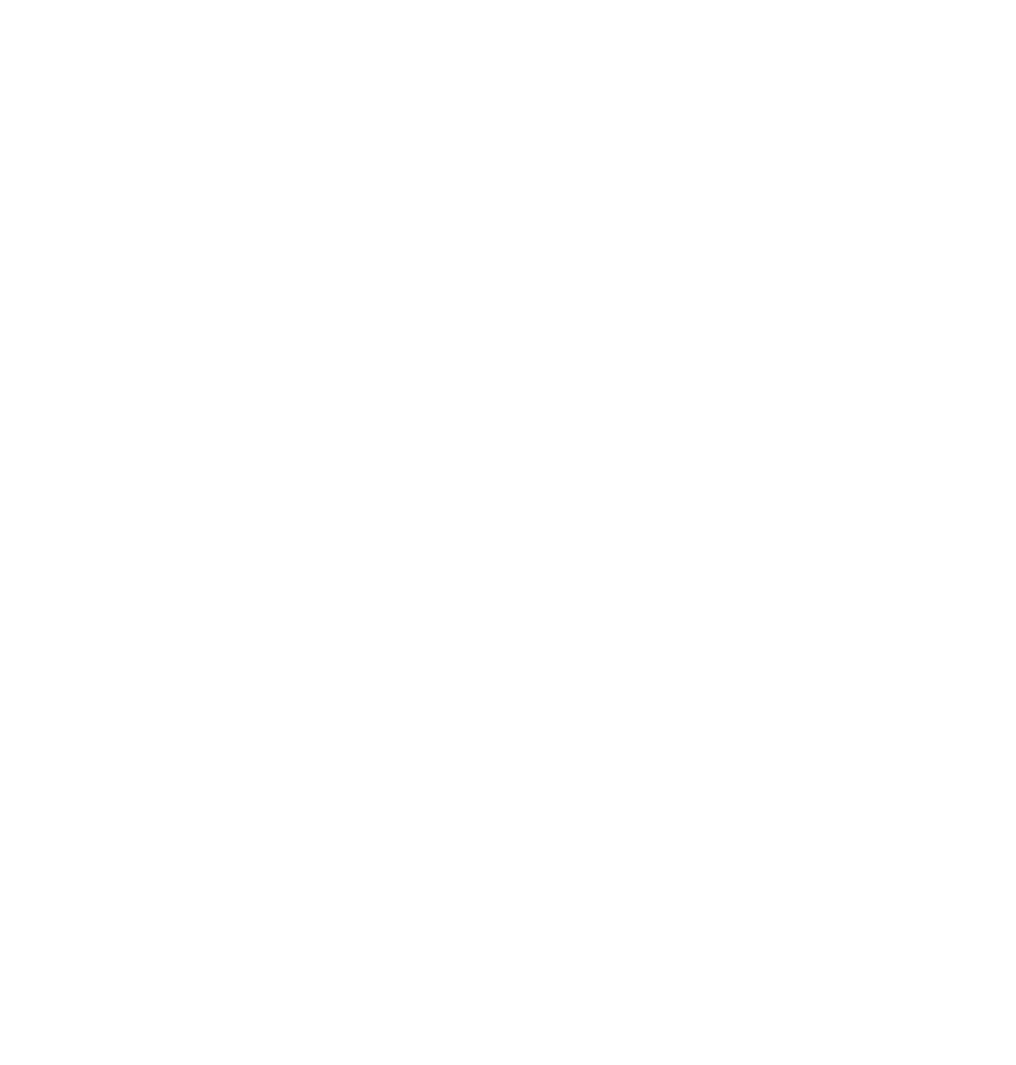
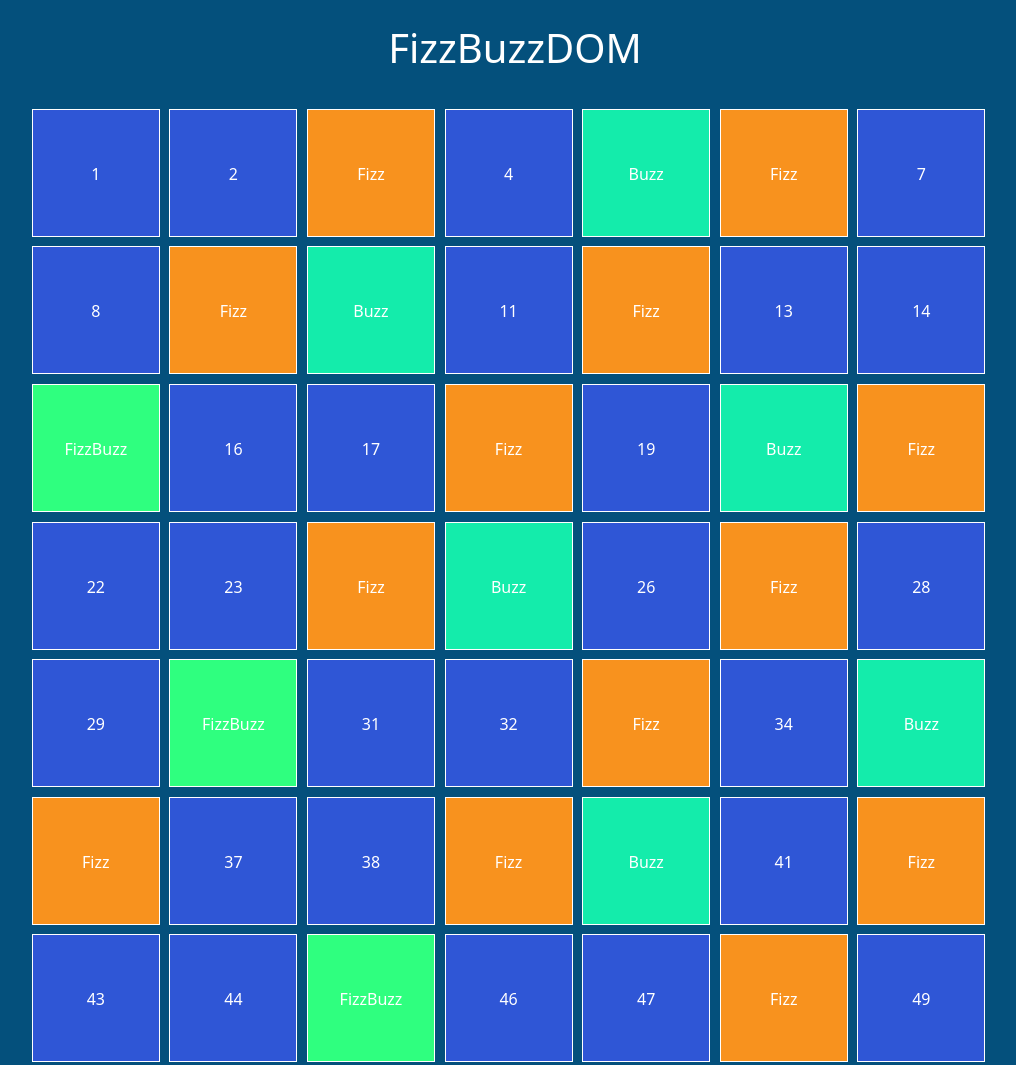
Before and after one commit to Spectrum5/js-fizzbuzz, a plain HTML site: page index.html in a window 1280 px wide. Shown: the top 1065 px of the page, without its empty margins (125-1141 px from the left). Before the commit the page ends 800 px from the top, so only its background shows below. Drawn offline with nearby package versions, Linux system fonts and the light colour scheme.

Commit message:
Esercizio completato

```diff
--- a/css/style.css
+++ b/css/style.css
@@ -0,0 +1,34 @@
+body {
+    background-color: rgb(4, 80, 124);
+    color: white;
+}
+
+.container {
+    max-width: 1000px;
+    margin: auto;
+}
+
+div {
+    width: 8rem;
+    height: 8rem;
+    text-align: center;
+    line-height: 8rem;
+    border: 1px solid ;
+    margin: 0.3rem;
+}
+
+.number-table {
+    background-color: rgb(47, 86, 214);
+}
+
+.bg-light-b {
+    background-color: rgb(20, 236, 171);
+}
+
+.bg-yellow {
+    background-color: rgb(248, 146, 30);
+}
+
+.bg-green {
+    background-color: rgb(47, 255, 127);
+}
--- a/index.html
+++ b/index.html
@@ -17,6 +17,16 @@
 
     <body>
 
+        <section class="header-title text-center text-white py-4">
+
+            <h1>FizzBuzzDOM</h1>
+
+        </section>
+
+        <section class="container d-flex flex-wrap">
+
+        </section>
+
         <!-- MY JS -->
         <script type="text/javascript" src="js/scripts.js"></script>
 
--- a/js/scripts.js
+++ b/js/scripts.js
@@ -0,0 +1,51 @@
+/*
+STEP:
+1. Sfruttando i cicli for, facciamo un conteggio da 1 a 100
+2. Per ogni numero:
+- Controllo se è un multiplo di 3 OPPURE
+-- Se è un multiplo di 3, stampo in console Fizz
+
+- Controllo se è un multiplo di 5 OPPURE
+-- Se è un multiplo di 5, stampo in console Buzz
+
+- Controllo se è un multiplo sia di 3 che di 5
+-- Se è un multiplo di 3 e di 5, stampo in console FizzBuzz
+
+- Se non è nè multiplo di 3, nè multiplo di 5
+-- Stampo in console il numero che sto analizzando
+
+*/
+
+//creo ciclo for che stampi numeri compresi tra 1 a 100
+const tableContainer = document.querySelector('.container');
+let calcolate;
+
+for(let i = 1; i <=100; i++){
+    const numberTable = document.createElement('div');
+    numberTable.classList.add('number-table');
+
+//creo condizione che imponga ai numeri multipli di 15 ( % 15 === 0 ) di stampare FizzBuzz
+    if( i % 3 == 0 && i % 5 == 0){
+        calcolate = `FizzBuzz`;
+        numberTable.classList.add('bg-green');
+    }
+//creo condizione che imponga ai numeri multipli di 5 ( % 5 === 0 ) di stampare Buzz
+    else if( i % 5 == 0){
+        calcolate = `Buzz`;
+        numberTable.classList.add('bg-light-b');
+    }
+//creo condizione che imponga ai numeri multipli di 3( % 3 === 0 ) di stampare Fizz
+    else if(i % 3 == 0){
+        calcolate = `Fizz`;
+        numberTable.classList.add('bg-yellow');
+    }
+    else{
+        calcolate = i;
+    }
+
+//console.log per vedere il flusso dei numeri
+    console.log(calcolate);
+
+    numberTable.innerHTML = calcolate;
+    tableContainer.append(numberTable);
+}
```
